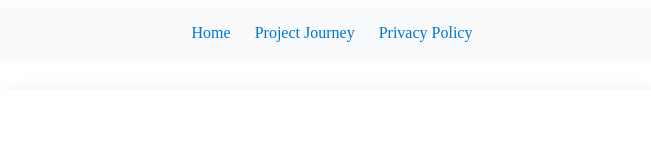
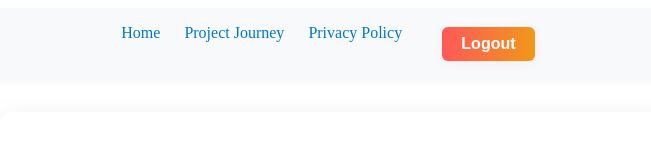
Before and after one commit to Kabir08/Slot_Alert, a SvelteKit app: page / in a window 1280 px wide. Shown: the top 148 px of the page, without its empty margins (308-959 px from the left). Built offline with nearby package versions, Linux system fonts and the light colour scheme; no server answers.

Commit message:
Implement logout functionality and enhance cookie management in the UI

```diff
--- a/src/lib/auth-helpers.js
+++ b/src/lib/auth-helpers.js
@@ -8,6 +8,8 @@ export async function getValidAccessToken(userEmail) {
   const userRaw = await redis.get(`user:${userEmail}`);
   if (!userRaw || typeof userRaw !== 'string' || !userRaw.trim().startsWith('{')) {
     console.error('Invalid user object in Redis:', userRaw);
+    // Self-healing: delete the bad key
+    await redis.del(`user:${userEmail}`);
     return null;
   }
   const user = JSON.parse(userRaw);
--- a/src/routes/+page.svelte
+++ b/src/routes/+page.svelte
@@ -55,6 +55,16 @@
     await fetchAlerts();
   }
 
+  function logout() {
+    // Remove all cookies (best effort, works for most modern browsers)
+    document.cookie.split(';').forEach(c => {
+      document.cookie = c.trim().split('=')[0] + '=;expires=Thu, 01 Jan 1970 00:00:00 UTC;path=/;';
+    });
+    // Optionally clear localStorage/sessionStorage if used
+    // Reload the page to reset state
+    window.location.reload();
+  }
+
   $: if (activeTab === 'alerts' && loggedIn) fetchAlerts();
 </script>
 
@@ -62,6 +72,9 @@
   <a href="/">Home</a>
   <a href="/journey">Project Journey</a>
   <a href="/privacy">Privacy Policy</a>
+  {#if loggedIn}
+    <button class="logout-btn" on:click={logout}>Logout</button>
+  {/if}
 </nav>
 
 {#if showToast}
@@ -211,4 +224,21 @@
     z-index: 1000;
     box-shadow: 0 2px 8px rgba(0,0,0,0.2);
   }
+  .logout-btn {
+    background: linear-gradient(90deg, #ff5858 0%, #f09819 100%);
+    color: #fff;
+    border: none;
+    border-radius: 6px;
+    padding: 0.5em 1.2em;
+    margin-left: 1em;
+    font-weight: 600;
+    font-size: 1em;
+    cursor: pointer;
+    box-shadow: 0 2px 8px rgba(255,88,88,0.08);
+    transition: background 0.2s, box-shadow 0.2s;
+  }
+  .logout-btn:hover {
+    background: linear-gradient(90deg, #f09819 0%, #ff5858 100%);
+    box-shadow: 0 4px 16px rgba(255,88,88,0.15);
+  }
 </style>
```
